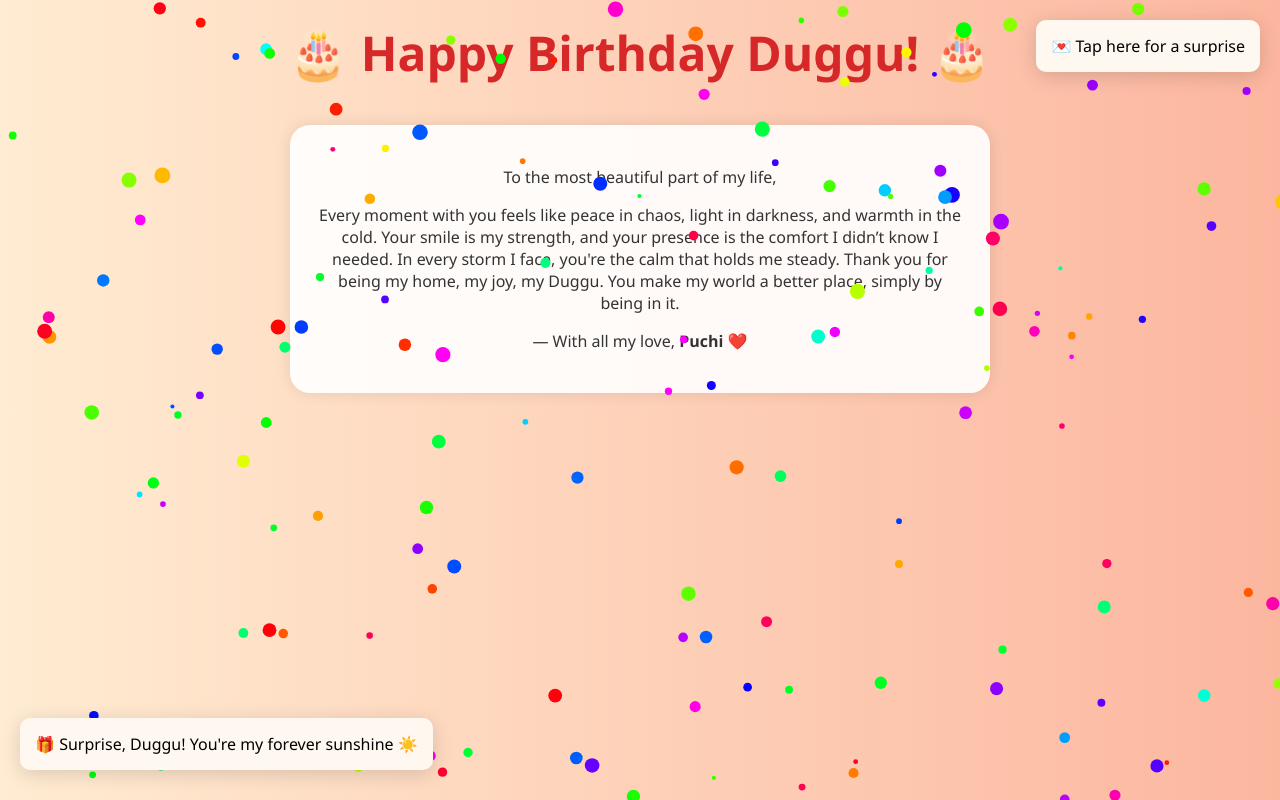
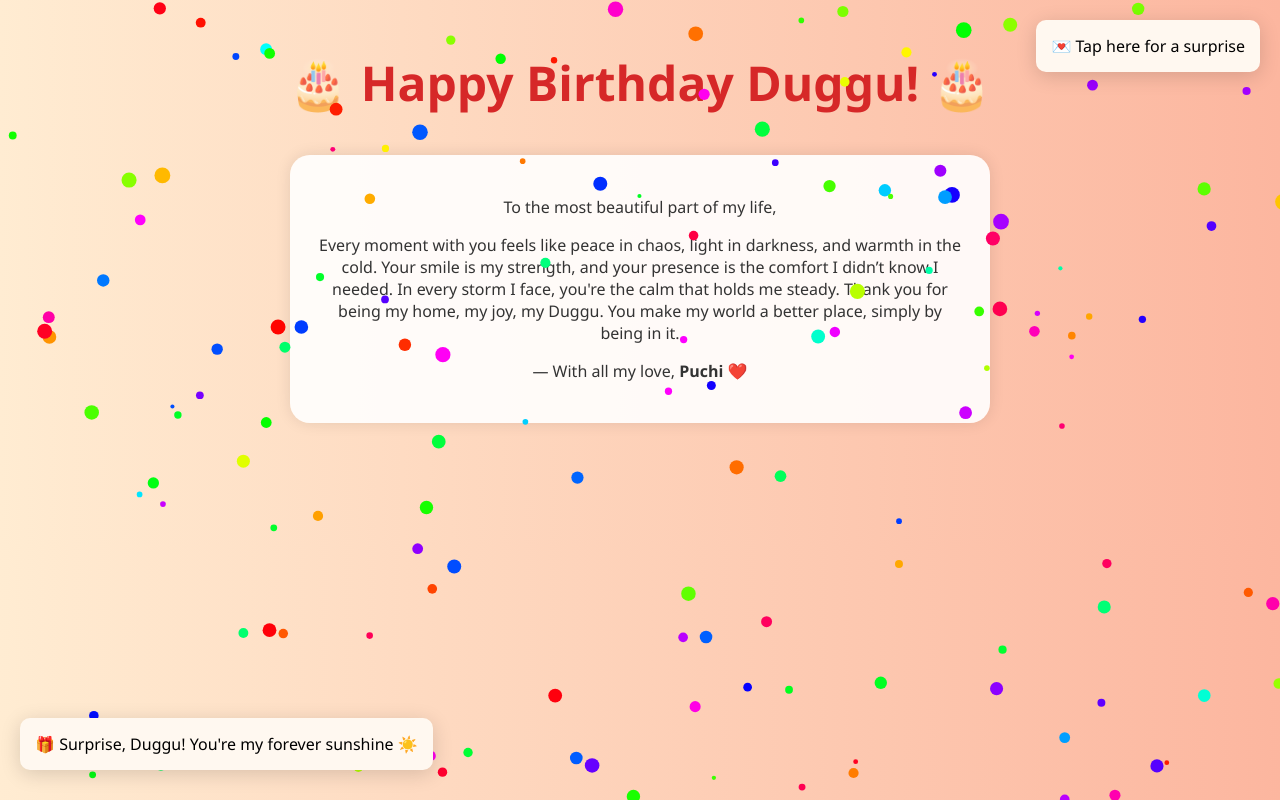
Before and after one commit to Aayush481181/Birthday, a plain HTML site: page Bithday.html in a window 1280 px wide. Drawn offline with Linux system fonts and the light colour scheme.

Commit message:
Update Bithday.html

```diff
--- a/Bithday.html
+++ b/Bithday.html
@@ -17,6 +17,8 @@
       display: flex;
       flex-direction: column;
       align-items: center;
+      margin-top: 30px;
+      margin-bottom: 100px;
     }
     h1 {
       font-size: 3em;
```
